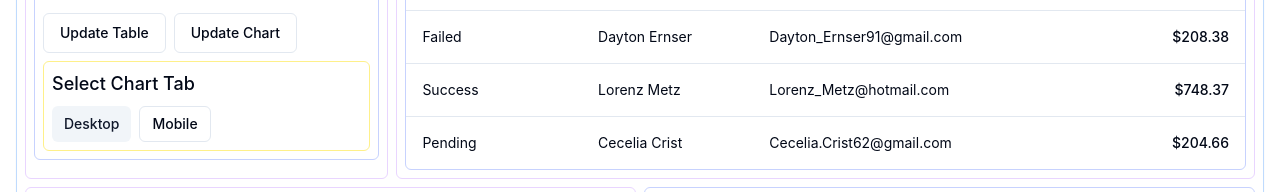
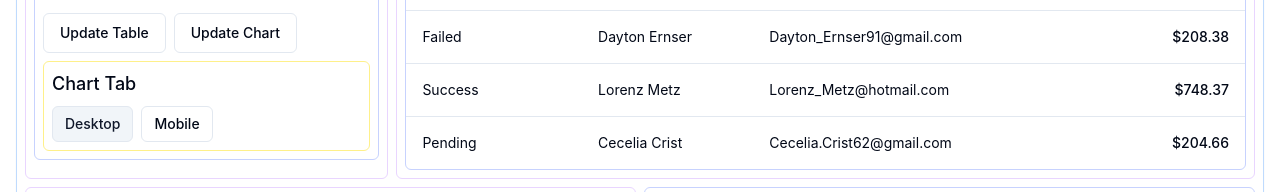
Before and after one commit to suhel-quarticai/react-state-managers, a React (Vite) app: page /context in a window 1280 px wide. Shown: the part 556-748 px from the top of the page. Built offline with nearby package versions, Linux system fonts and the light colour scheme.

Commit message:
Add toggle chart tab

```diff
--- a/src/common/components/chart/chart.tsx
+++ b/src/common/components/chart/chart.tsx
@@ -1,4 +1,4 @@
-import { useState, useMemo } from "react";
+import { useMemo } from "react";
 import { Bar, BarChart, CartesianGrid, XAxis } from "recharts";
 
 import {
@@ -43,9 +43,13 @@ const getChartData = () => {
   });
 };
 
-export const InteractiveChart = () => {
-  const [activeChart, setActiveChart] =
-    useState<keyof typeof chartConfig>("desktop");
+export type ChartTab = keyof typeof chartConfig;
+
+export const InteractiveChart = (props: {
+  activeChart: ChartTab;
+  setActiveChart: (chart: ChartTab) => void;
+}) => {
+  const { activeChart, setActiveChart } = props;
   const chartData = getChartData();
 
   const total = useMemo(
--- /dev/null
+++ b/src/common/components/chart/context.tsx
@@ -0,0 +1,17 @@
+import { ExampleTable } from "@/components/example-table";
+import { Chart } from ".";
+import { useGlobalContext } from "@/stores/context/use-context";
+
+export const ChartContext = (props: { className?: string }) => {
+  const { chartTab, setChartTab } = useGlobalContext();
+
+  return (
+    <Chart
+      className={props.className}
+      chartTab={chartTab}
+      setChartTab={setChartTab}
+    >
+      <ExampleTable />
+    </Chart>
+  );
+};
--- a/src/common/components/chart/index.tsx
+++ b/src/common/components/chart/index.tsx
@@ -1,18 +1,26 @@
 import { Card } from "@/components/ui/card";
-import { ExampleTable } from "@/components/example-table";
-import { InteractiveChart } from "./chart";
+import { InteractiveChart, type ChartTab } from "./chart";
 
 import { depthBorderColors } from "@/utils/constants";
 import { cn } from "@/utils/ui";
 
-export const Chart = (props: { className?: string }) => {
+export const Chart = (
+  props: React.PropsWithChildren<{
+    className?: string;
+    chartTab: ChartTab;
+    setChartTab: (chart: ChartTab) => void;
+  }>,
+) => {
   return (
     <Card
       className={cn("space-y-2 p-2", depthBorderColors[1], props.className)}
     >
-      <InteractiveChart />
+      <InteractiveChart
+        activeChart={props.chartTab}
+        setActiveChart={props.setChartTab}
+      />
 
-      <ExampleTable />
+      {props.children}
     </Card>
   );
 };
--- a/src/common/components/chart/select-chart-tabs.tsx
+++ b/src/common/components/chart/select-chart-tabs.tsx
@@ -2,17 +2,30 @@ import { depthBorderColors } from "@/utils/constants";
 import { Card } from "../ui/card";
 import { cn } from "@/utils/ui";
 import { Button } from "../ui/button";
+import { useGlobalContext } from "@/stores/context/use-context";
 
 export const SelectChartTabs = () => {
+  const { chartTab, setChartTab } = useGlobalContext();
+
   return (
     <Card className={cn("space-y-2 p-2", depthBorderColors[3])}>
-      <p className="text-lg font-medium">Select Chart Tab</p>
+      <p className="text-lg font-medium">Chart Tab</p>
 
       <div className="flex items-center gap-2">
-        <Button size="sm" variant="secondary">
+        <Button
+          size="sm"
+          className="border"
+          variant={chartTab === "desktop" ? "secondary" : "outline"}
+          onClick={() => setChartTab("desktop")}
+        >
           Desktop
         </Button>
-        <Button size="sm" variant="outline">
+        <Button
+          size="sm"
+          className="border"
+          variant={chartTab === "mobile" ? "secondary" : "outline"}
+          onClick={() => setChartTab("mobile")}
+        >
           Mobile
         </Button>
       </div>
--- a/src/common/stores/context/index.tsx
+++ b/src/common/stores/context/index.tsx
@@ -1,4 +1,6 @@
 import { createContext, useState } from "react";
+
+type ChartTab = "mobile" | "desktop" | "views";
 
 type GlobalContextType = {
   searchText: string;
@@ -9,6 +11,8 @@ type GlobalContextType = {
   setCounter: (count: number) => void;
   timer: number;
   setTimer: (time: number | ((prev: number) => number)) => void;
+  chartTab: ChartTab;
+  setChartTab: (tab: ChartTab) => void;
 };
 
 export const GlobalContext = createContext<GlobalContextType | null>(null);
@@ -18,6 +22,7 @@ export const GlobalContextProvider = (props: React.PropsWithChildren) => {
   const [sliderValue, setSliderValue] = useState(0);
   const [counter, setCounter] = useState(0);
   const [timer, setTimer] = useState(0);
+  const [chartTab, setChartTab] = useState<ChartTab>("desktop");
 
   return (
     <GlobalContext.Provider
@@ -30,6 +35,8 @@ export const GlobalContextProvider = (props: React.PropsWithChildren) => {
         setCounter,
         timer,
         setTimer,
+        chartTab,
+        setChartTab,
       }}
     >
       {props.children}
--- a/src/pages/context.tsx
+++ b/src/pages/context.tsx
@@ -4,7 +4,7 @@ import { Card } from "@/components/ui/card";
 import { GlobalHeader } from "@/components/global-header";
 import { SearchInputContext } from "@/components/search-input/context";
 import { ValuesSummaryContext } from "@/components/values-summary/context";
-import { Chart } from "@/components/chart";
+import { ChartContext } from "@/components/chart/context";
 import { StaticContent } from "@/components/static-content";
 
 import { depthBorderColors } from "@/utils/constants";
@@ -23,7 +23,7 @@ export const ContextPage = () => {
 
         <SearchInputContext className="col-span-3" />
 
-        <Chart className="col-span-7" />
+        <ChartContext className="col-span-7" />
 
         <ValuesSummaryContext className="col-span-5" />
 
```
